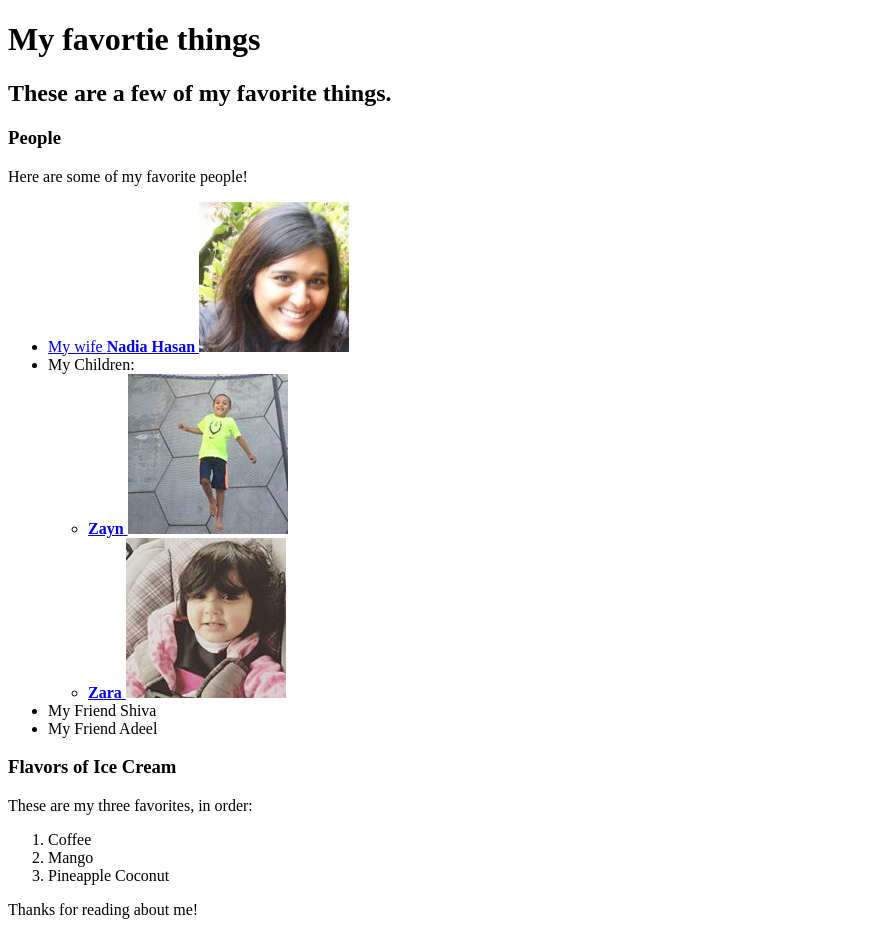
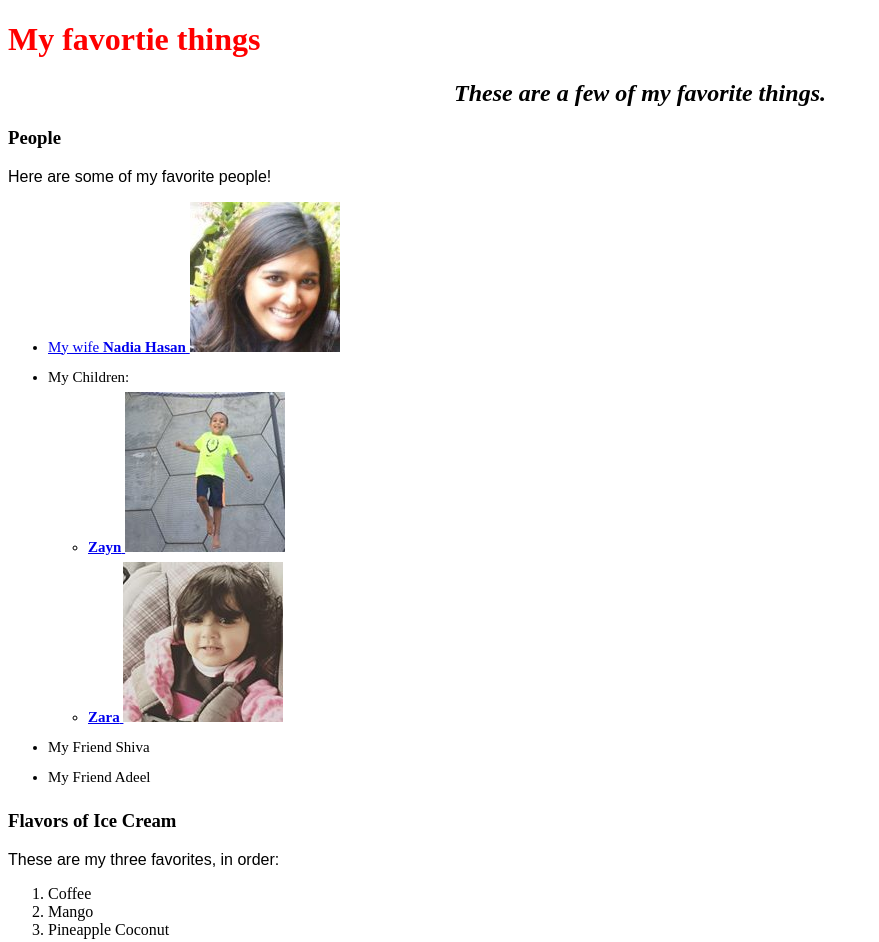
Before and after one commit to syed-qasim/my-first-webpage, a plain HTML site: page favorite-things.html in a window 1280 px wide. Shown: the top 942 px of the page, without its empty margins (0-879 px from the left). Drawn offline with Linux system fonts and the light colour scheme.

Commit message:
Add Sytles

```diff
--- /dev/null
+++ b/css/styles.css
@@ -0,0 +1,18 @@
+h1 {
+  color: red;
+}
+
+h2 {
+  font-style: italic;
+  text-align: center;
+}
+
+p {
+  font-family: sans-serif;
+  font-weight: 200;
+}
+
+ul {
+  font-size: 15px;
+  line-height: 30px;
+}
--- a/favorite-things.html
+++ b/favorite-things.html
@@ -1,6 +1,7 @@
 <!DOCTYPE html>
 <html>
   <head>
+    <link href="css/styles.css" rel="stylesheet" type="text/css">
     <title>Syed's Favorite Things</title>
   </head>
   <body>
```
Also changed, not shown: my-first-webpage.html (+1 -0 lines).
